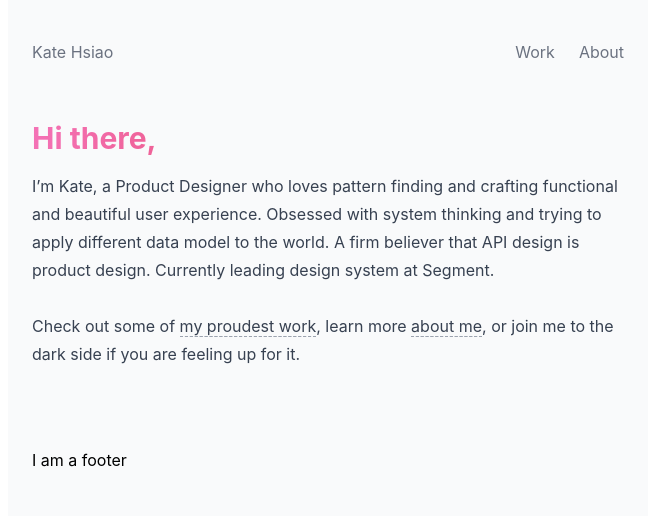
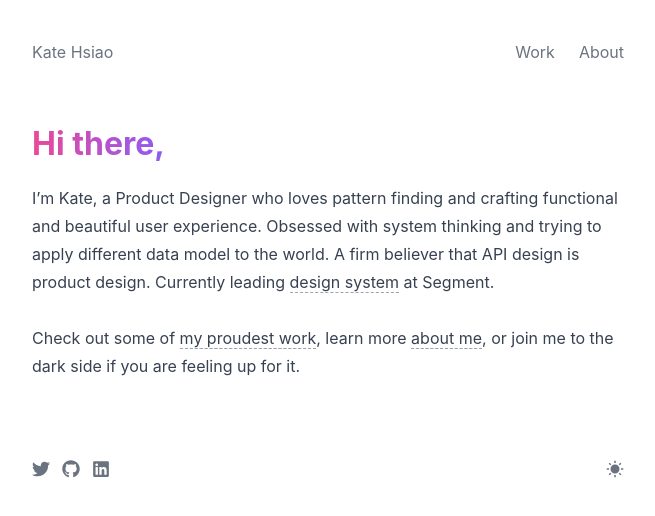
Before and after one commit to sambulosenda/sambulosendas, a Next.js app: page / in a window 1280 px wide. Shown: the top 516 px of the page, without its empty margins (312-967 px from the left). Built offline with nearby package versions, Linux system fonts and the light colour scheme.

Commit message:
Fix title gradient

```diff
--- a/components/Layout.tsx
+++ b/components/Layout.tsx
@@ -1,6 +1,8 @@
 import React, { ReactNode } from 'react'
 import Link from 'next/link'
 import Head from 'next/head'
+import { FaGithub, FaTwitter, FaLinkedin } from 'react-icons/fa'
+import { RiSunFill } from 'react-icons/ri'
 
 type Props = {
   children?: ReactNode
@@ -9,7 +11,7 @@ type Props = {
 
 const Layout = ({ children, title = 'Default title' }: Props) => {
   return (
-    <div className="max-w-screen-sm mx-auto px-6 bg-gray-50 dark:bg-gray-800">
+    <div className="max-w-screen-sm mx-auto px-6">
       <Head>
         <title>{title}</title>
         <meta charSet="utf-8" />
@@ -36,7 +38,34 @@ const Layout = ({ children, title = 'Default title' }: Props) => {
       </header>
       {children}
       <footer>
-        <div className="py-20">I am a footer </div>
+        <div className="py-20 flex text-lg text-gray-500">
+          <div className="flex flex-grow space-x-3">
+            <a
+              href="https://twitter.com/kamebkj"
+              target="_blank"
+              rel="noreferrer"
+            >
+              <FaTwitter />
+            </a>
+            <a
+              href="https://github.com/kamebkj"
+              target="_blank"
+              rel="noreferrer"
+            >
+              <FaGithub />
+            </a>
+            <a
+              href="https://www.linkedin.com/in/khsiao"
+              target="_blank"
+              rel="noreferrer"
+            >
+              <FaLinkedin />
+            </a>
+          </div>
+          <div>
+            <RiSunFill />
+          </div>
+        </div>
       </footer>
     </div>
   )
--- a/components/ListItem.tsx
+++ b/components/ListItem.tsx
@@ -8,9 +8,11 @@ type Props = {
 
 const ListItem = ({ data }: Props) => {
   return (
-    <div>
+    <div className="mb-16">
       <img src={`${data.image}`} alt={`${data.id}`} />
-      <h3>{data.title}</h3>
+      <h3 className="text-base font-bold text-gray-700 antialiased">
+        {data.title}
+      </h3>
       <p>{data.description}</p>
       <Link href="/projects/[id]" as={`/projects/${data.id}`}>
         <a>Link</a>
--- a/package.json
+++ b/package.json
@@ -7,11 +7,13 @@
     "type-check": "tsc"
   },
   "dependencies": {
+    "@react-icons/all-files": "^4.1.0",
     "autoprefixer": "^10.4.0",
     "next": "latest",
     "postcss": "^8.4.4",
     "react": "^17.0.2",
     "react-dom": "^17.0.2",
+    "react-icons": "^4.3.1",
     "tailwindcss": "^2.2.19"
   },
   "devDependencies": {
--- a/pages/about.tsx
+++ b/pages/about.tsx
@@ -4,19 +4,25 @@ import Layout from '../components/Layout'
 const AboutPage = () => {
   return (
     <Layout title="About">
-      <h1 className="text-3xl font-bold my-4 antialiased text-transparent bg-clip-text bg-gradient-to-r from-blue-400 to-green-600">
-        A bit more about Kate
-      </h1>
+      <div className="text-3xl font-bold my-4 antialiased">
+        <span className="text-transparent bg-clip-text bg-gradient-to-r from-blue-600 to-green-600">
+          A bit more about Kate
+        </span>
+      </div>
       <p className="text-base text-gray-700 antialiased">
         Currently design system at Segment, previously platform design at
         Segment, and designed IT products at Splunk. A developer in my previous
-        life, while I still mess around with code to build prototypes to tell a
-        good story from time to time. You can find my resume at{' '}
+        life and still mess around with code to build prototypes to tell a good
+        story from time to time. You can find my resume at{' '}
         <a href="https://read.cv/kamebkj" target="_blank" rel="noreferrer">
           read.cv/kamebkj
         </a>{' '}
         or if you prefer a{' '}
-        <a href="https://read.cv/kamebkj" target="_blank" rel="noreferrer">
+        <a
+          href="https://drive.google.com/file/d/1oZrEKqTgPvYysDS6IdIj4zP0Ue4em3r4/view?usp=sharing"
+          target="_blank"
+          rel="noreferrer"
+        >
           pdf
         </a>{' '}
         version.
--- a/pages/index.tsx
+++ b/pages/index.tsx
@@ -5,15 +5,24 @@ import Layout from '../components/Layout'
 const IndexPage = () => {
   return (
     <Layout title="Home">
-      <h1 className="text-3xl font-bold my-4 antialiased text-transparent bg-clip-text bg-gradient-to-r from-pink-400 to-red-600">
-        Hi there,
-      </h1>
+      <div className="text-3xl font-bold my-4 antialiased">
+        <span className="text-transparent bg-clip-text bg-gradient-to-r from-pink-500 to-purple-500">
+          Hi there,
+        </span>
+      </div>
       <p className="text-base text-gray-700 antialiased">
         I’m Kate, a Product Designer who loves pattern finding and crafting
         functional and beautiful user experience. Obsessed with system thinking
         and trying to apply different data model to the world. A firm believer
-        that API design is product design. Currently leading design system at
-        Segment.
+        that API design is product design. Currently leading{' '}
+        <a
+          href="https://evergreen.segment.com"
+          target="_blank"
+          rel="noreferrer"
+        >
+          design system
+        </a>{' '}
+        at Segment.
         <br />
         <br />
         Check out some of{' '}
--- a/pages/projects/index.tsx
+++ b/pages/projects/index.tsx
@@ -10,7 +10,11 @@ type Props = {
 
 const WithStaticProps = ({ items }: Props) => (
   <Layout title="Work">
-    <h1 className="text-3xl font-bold my-4">Work</h1>
+    <div className="text-3xl font-bold my-4 antialiased">
+      <span className="text-transparent bg-clip-text bg-gradient-to-r from-purple-500 to-blue-500">
+        Work
+      </span>
+    </div>
     {items.map((item) => (
       <ListItem key={item.id} data={item} />
     ))}
--- a/styles/globals.css
+++ b/styles/globals.css
@@ -9,10 +9,12 @@
   a:hover {
     @apply text-gray-500;
   }
-  header a {
+  header a,
+  footer a {
     @apply border-none;
   }
-  header a:hover {
+  header a:hover,
+  footer a:hover {
     @apply border-none;
   }
 }
--- a/tailwind.config.js
+++ b/tailwind.config.js
@@ -5,6 +5,7 @@ module.exports = {
     extend: {
       fontSize: {
         base: ['16px', '28px'],
+        '3xl': ['32px', '48px'],
       },
     },
     fontFamily: {
--- a/utils/project-data.ts
+++ b/utils/project-data.ts
@@ -4,25 +4,25 @@ export const projectData: Project[] = [
   {
     id: 'evergreen',
     title: 'Evergreen',
-    image: 'default.png',
+    image: '/project-thumbnail-evergreen.png',
     description: 'A short description of the project',
   },
   {
     id: 'functions',
     title: 'Segment Functions',
-    image: 'default.png',
+    image: '/project-thumbnail-evergreen.png',
     description: 'A short description of the project',
   },
   {
     id: 'filters',
     title: 'Segment Destination Filters',
-    image: 'default.png',
+    image: '/project-thumbnail-evergreen.png',
     description: 'A short description of the project',
   },
   {
     id: 'itsi',
     title: 'Splunk IT Service Intelligence',
-    image: 'default.png',
+    image: '/project-thumbnail-evergreen.png',
     description: 'A short description of the project',
   },
 ]
```
Also changed, not shown: public/project-thumbnail-evergreen.png (added), 1 other file (tests, documents, lock files or other folders).
